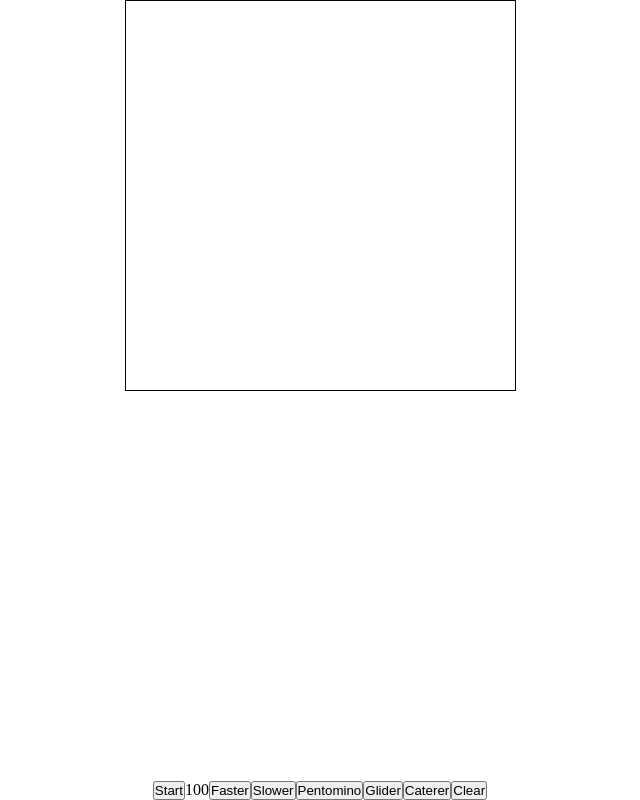
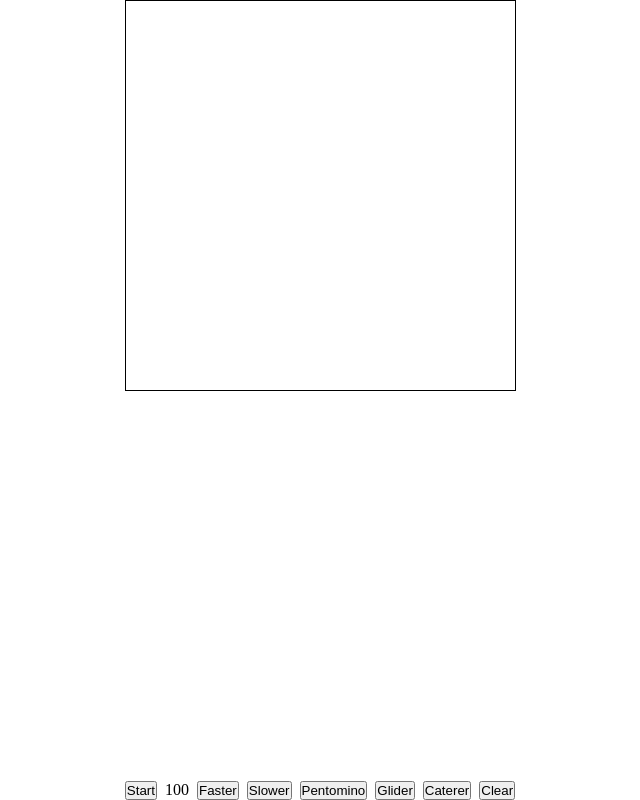
Before and after one commit to ltornyi/game-of-life-nextjs, a Next.js app: page / in a window 1280 px wide. Shown: the whole page, without its empty margins (320-960 px from the left). Built offline with nearby package versions, Linux system fonts and the light colour scheme.

Commit message:
ant design, Flex simplified

```diff
--- a/app/_components/ControlPanel.tsx
+++ b/app/_components/ControlPanel.tsx
@@ -1,3 +1,5 @@
+import { Flex } from "antd"
+
 import { WellKnownPattern } from "../_utils/pattern-constructors"
 
 interface ControlPanelProps {
@@ -24,7 +26,7 @@ export const ControlPanel = (props: ControlPanelProps) => {
   }
 
   return (
-    <div>
+    <Flex gap="small">
       <button onClick={props.toggleRunning} >{props.running ? 'Pause': 'Start'}</button>
       <span>{props.updateFrequency}</span>
       <button onClick={faster} >Faster</button>
@@ -33,6 +35,6 @@ export const ControlPanel = (props: ControlPanelProps) => {
       <button onClick={() => props.initWellKnownPattern(WellKnownPattern.Glider)} >Glider</button>
       <button onClick={() => props.initWellKnownPattern(WellKnownPattern.Caterer)} >Caterer</button>
       <button onClick={props.clearHandler} >Clear</button>
-    </div>
+    </Flex>
   )
 }
--- a/app/_components/LifeGrid.tsx
+++ b/app/_components/LifeGrid.tsx
@@ -1,3 +1,5 @@
+import { Flex } from 'antd';
+
 import styles from './lifegrid.module.css'
 import { Cell } from "./Cell";
 
@@ -9,9 +11,9 @@ interface LifeGridProps {
 export const LifeGrid = ({grid, running, cellChangeHandler}: LifeGridProps) => {
 
   return (
-    <div className={styles.grid}>
+    <Flex vertical gap="1px" className={styles.grid}>
       {grid.map((row, rowIndex) => (
-        <div key={rowIndex} className={styles.row}>
+        <Flex key={rowIndex} gap="1px">
           {row.map((cell, colIndex) => (
             <Cell
               key={`cell-${rowIndex}-${colIndex}`}
@@ -22,8 +24,8 @@ export const LifeGrid = ({grid, running, cellChangeHandler}: LifeGridProps) => {
               onCellChange={cellChangeHandler}
             />
           ))}
-        </div>
+        </Flex>
       ))}
-    </div>
+    </Flex>
   );
 }
--- a/app/_components/lifegrid.module.css
+++ b/app/_components/lifegrid.module.css
@@ -1,13 +1,5 @@
 .grid {
   border: 1px solid black;
-  display: flex;
-  flex-direction: column;
-  gap: 1px;
-}
-
-.row {
-  display: flex;
-  gap: 1px;
 }
 
 .cell {
--- a/app/page.module.css
+++ b/app/page.module.css
@@ -1,7 +1,3 @@
-.main {
-  display: flex;
-  flex-direction: column;
-  justify-content: space-between;
-  align-items: center;
+.container {
   min-height: 100vh;
 }
--- a/app/page.tsx
+++ b/app/page.tsx
@@ -1,5 +1,6 @@
 "use client";
 import { useEffect, useState } from 'react';
+import { Flex } from 'antd';
 
 import styles from './page.module.css'
 import { LifeGrid } from './_components/LifeGrid';
@@ -55,7 +56,7 @@ export default function Home() {
   }
 
   return (
-    <main className={styles.main}>
+    <Flex vertical justify='space-between' align='center' component={'main'} className={styles.container}>
       <LifeGrid grid={grid} running={running} cellChangeHandler={cellChangeHandler}></LifeGrid>
       <ControlPanel
         updateFrequencyMin={1}
@@ -65,8 +66,8 @@ export default function Home() {
         initWellKnownPattern={initWellKnownPattern}
         clearHandler={clearHandler}
         running={running}
-        toggleRunning={toggleRunning}
-      ></ControlPanel>
-    </main>
+        toggleRunning={toggleRunning}>
+      </ControlPanel>
+    </Flex>
   )
 }
```
Also changed, not shown: package.json (+5 -4 lines), 1 other file (tests, documents, lock files or other folders).
